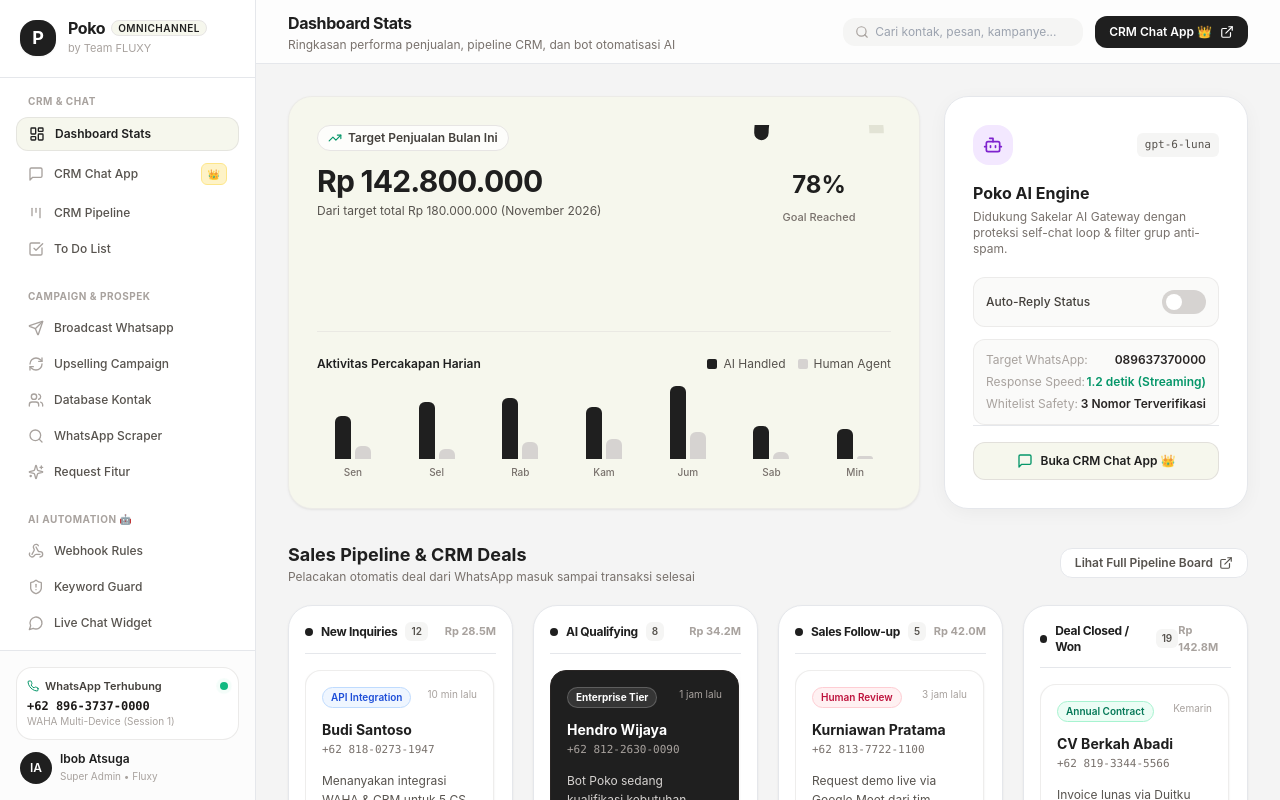
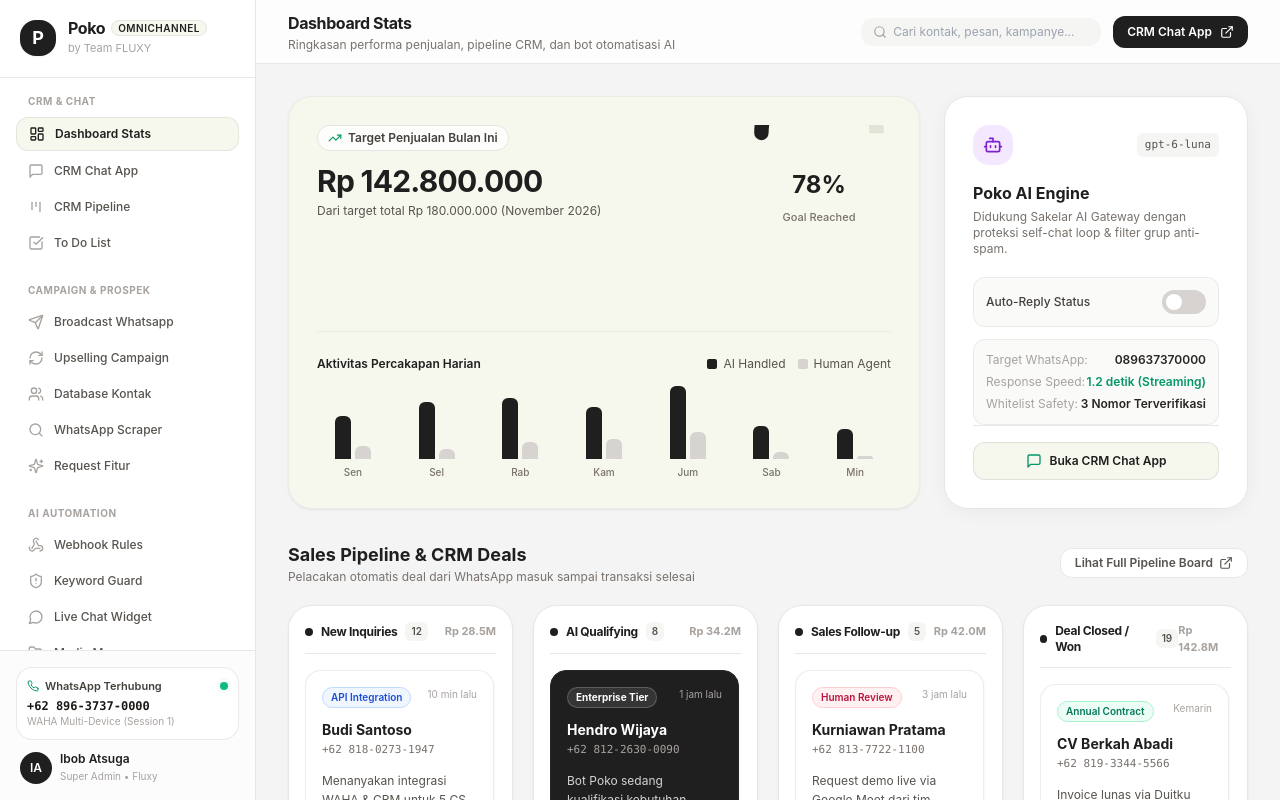
Before and after one commit to ibobatsuga/pokobot, a Next.js app: page / in a window 1280 px wide. Built offline with nearby package versions, Linux system fonts and the light colour scheme; a web font is replaced by a local one.

Commit message:
style: remove emojis and emoticons from sidebar and headers

```diff
--- a/app/page.tsx
+++ b/app/page.tsx
@@ -274,7 +274,7 @@ export default function PokoDashboardPage() {
                 className="w-full py-2.5 px-4 rounded-xl bg-poko-linen text-poko-charcoal font-semibold text-xs flex items-center justify-center gap-2 hover:bg-stone-200 transition-all border border-stone-300/60"
               >
                 <MessageSquare className="w-4 h-4 text-emerald-600" />
-                Buka CRM Chat App 👑
+                Buka CRM Chat App
               </Link>
             </div>
           </div>
--- a/components/PokoAppShell.tsx
+++ b/components/PokoAppShell.tsx
@@ -55,7 +55,7 @@ export function PokoAppShell({
               href="/app/omnichannel-crm"
               className="flex items-center gap-2 px-3.5 py-2 rounded-xl text-xs font-semibold bg-poko-charcoal text-white hover:bg-black transition-all shadow-xs shrink-0"
             >
-              <span>CRM Chat App 👑</span>
+              <span>CRM Chat App</span>
               <ExternalLink className="w-3.5 h-3.5" />
             </Link>
           </div>
--- a/components/Sidebar.tsx
+++ b/components/Sidebar.tsx
@@ -62,8 +62,6 @@ export const MENU_GROUPS: MenuGroup[] = [
         title: "CRM Chat App",
         href: "/app/omnichannel-crm",
         icon: MessageSquare,
-        badge: "👑",
-        badgeColor: "bg-amber-100 text-amber-800 border-amber-200",
       },
       {
         title: "CRM Pipeline",
@@ -108,7 +106,7 @@ export const MENU_GROUPS: MenuGroup[] = [
     ],
   },
   {
-    groupTitle: "AI AUTOMATION 🤖",
+    groupTitle: "AI AUTOMATION",
     items: [
       {
         title: "Webhook Rules",
```
